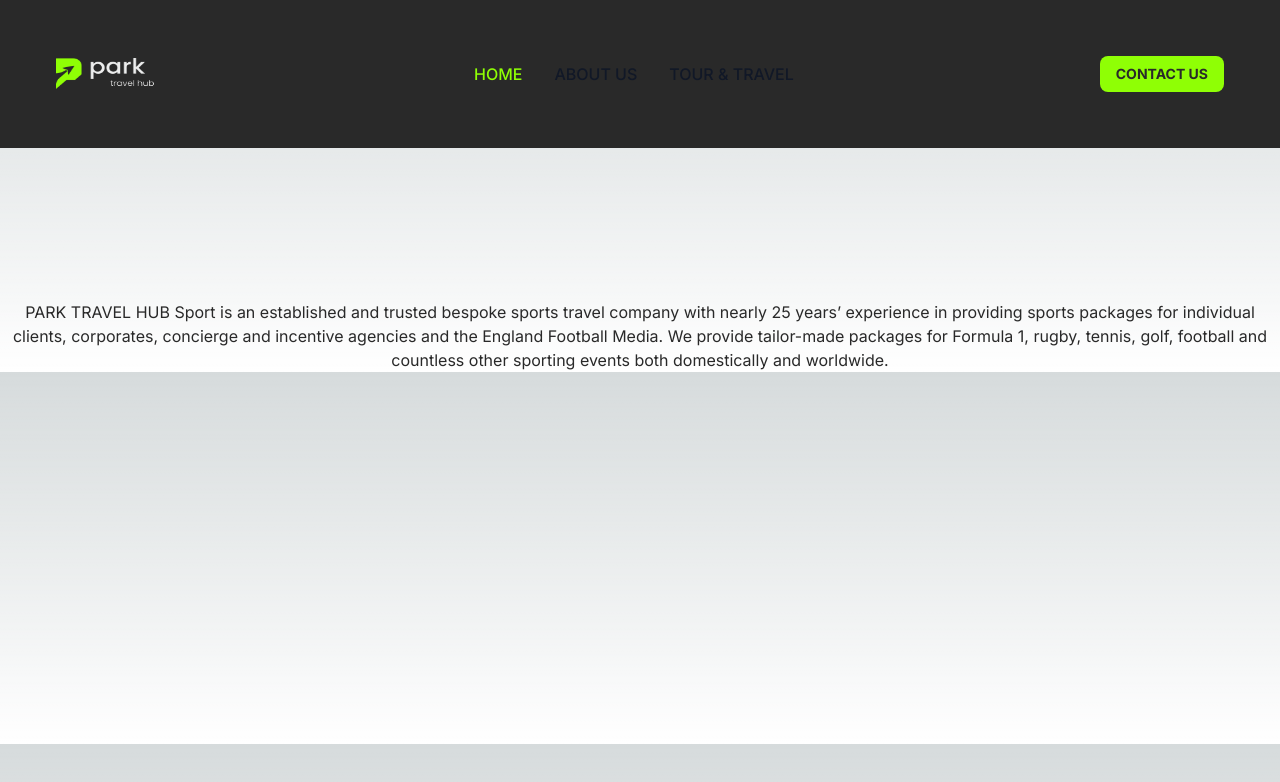
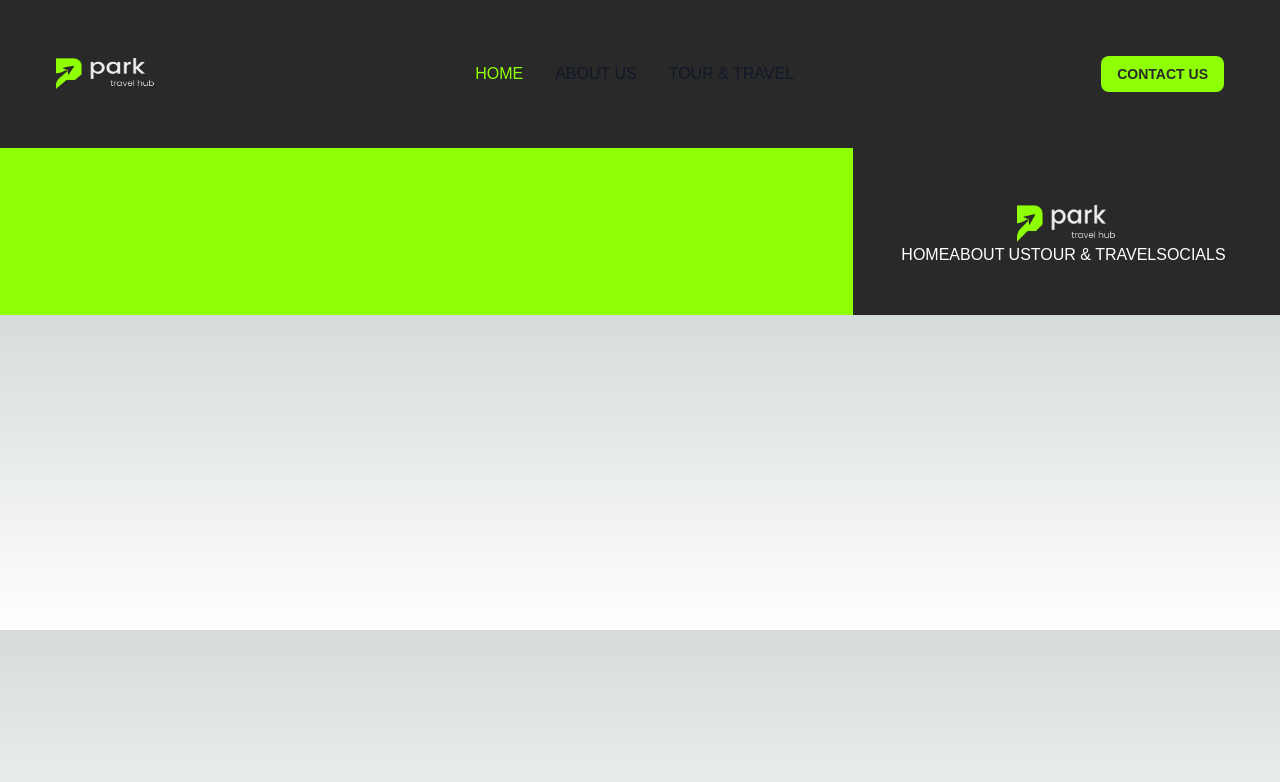
Before and after one commit to NaufalRafi-hub/park-travelhub-web, a Next.js app: page /Components/Footer in a window 1280 px wide. Shown: the top 782 px of the page. Built offline with nearby package versions, Linux system fonts and the light colour scheme.

Commit message:
update footer

```diff
--- a/src/app/Components/Footer/page.js
+++ b/src/app/Components/Footer/page.js
@@ -1,10 +1,24 @@
+import Image from "next/image";
+
 export default function Footer() {
 
     return (
-        <div className="mt-300">
-            <h2 className="text-center">
-            PARK TRAVEL HUB Sport is an established and trusted bespoke sports travel company with nearly 25 years’ experience in providing sports packages for individual clients, corporates, concierge and incentive agencies and the England Football Media. We provide tailor-made packages for Formula 1, rugby, tennis, golf, football and countless other sporting events both domestically and worldwide.
-            </h2>
+        <div className="grid grid-cols-3">
+            <div className="col-span-2 bg-greenie">
+                <h1 className="italic font-bold w-12 mb-20 color-greenie">
+                    CONTACT US!
+                </h1>
+            </div>
+            <div className="flex flex-col align-center p-12 bg-grayie">
+                <Image className="ml-auto mr-auto" src='/park-logo.png' alt='park-logo' width={100} height={100} />
+                <div>
+                    <a className="text-white" href="">HOME</a>
+                    <a className="text-white" href="">ABOUT US</a>
+                    <a className="text-white" href="">TOUR & TRAVEL</a>
+                    <a className="text-white" href="">SOCIALS</a>
+                </div>
+            </div>
+
         </div>
     )
 }
--- a/src/app/globals.css
+++ b/src/app/globals.css
@@ -1,9 +1,11 @@
 @tailwind base;
 @tailwind components;
 @tailwind utilities;
+@import url('https://fonts.googleapis.com/css2?family=Figtree:wght@300;400;500;600;700&display=swap');
 
 *{
   color:#292929;
+  font-family: 'Figtree', sans-serif;
 }
 :root {
   --foreground-rgb: 0, 0, 0;
--- a/src/app/layout.js
+++ b/src/app/layout.js
@@ -1,3 +1,4 @@
+import Footer from './Components/Footer/page'
 import Navbar from './Components/Navbar/page'
 import './globals.css'
 import { Inter } from 'next/font/google'
@@ -14,6 +15,7 @@ export default function RootLayout({ children }) {
     <html lang="en">
       <Navbar />
       <body className={inter.className}>{children}</body>
+      <Footer />
     </html>
   )
 }
```
